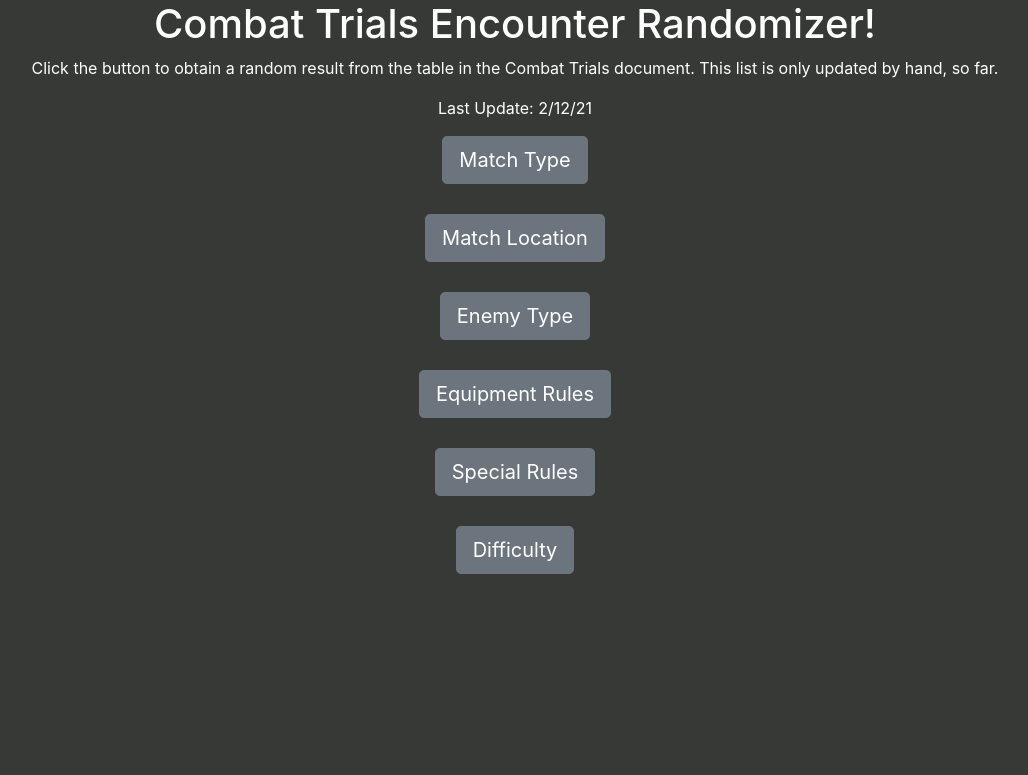
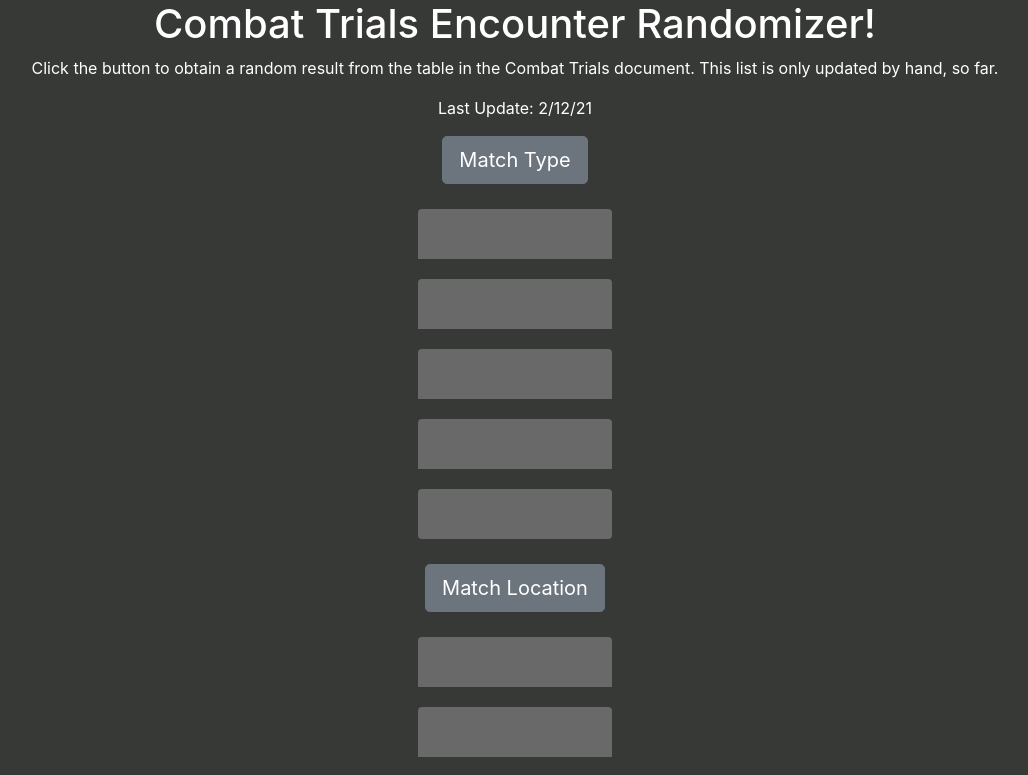
Before and after one commit to Xisifer/encounter-generator, a React (Create React App) app: page / in a window 1280 px wide. Shown: the top 775 px of the page, without its empty margins (125-1153 px from the left). Built offline with nearby package versions, Linux system fonts and the light colour scheme.

Commit message:
Generalized and simplified roller-function code. Fixed min height of result boxes. Extracted result counts to separate functions for future support of end-user modification.

```diff
--- a/src/App.css
+++ b/src/App.css
@@ -52,17 +52,23 @@ body {
 .result-box {
   display: flex;
   position: relative;
-  left: 40%;
-  right: 40%;
   padding:15px;
-  width:50%;
+  width:35%;
+  margin: 0 auto;
 
 }
 .list-group-item {
   border-top-left-radius: inherit;
   border-top-right-radius: inherit;
-  width: 200px;
+  height: auto;
+  min-height: 50px;
+  color:white !important;
+  border:5px red !important;
+  background-color: dimgray !important;
+  margin: 10px 0;
 }
+
+
 
 #results {
   width:40%;
@@ -121,13 +127,6 @@ body {
   border-radius: .25rem;
 }
 
-.list-group-item {
-  color:white !important;
-  border:5px red !important;
-  background-color: dimgray !important;
-  height:50px;
-  margin: 10px 0;
-}
 
 .list-group {
   width:100%;
--- a/src/App.js
+++ b/src/App.js
@@ -5,14 +5,22 @@ import "bootstrap/dist/css/bootstrap.min.css";
 import {ResultBox} from "./resultBox";
 
 
+const LOCATION_COUNT = 3;
+const MATCH_TYPE_COUNT = 5;
+const ENEMY_TYPE_COUNT = 5;
+const EQUIPMENT_COUNT = 3;
+const RULES_COUNT = 4;
+const DIFFICULTY_COUNT = 5;
+
+
   function App() {
 
-  const [matchTypeState, setMatchTypeState]=React.useState([])
-  const [matchLocationState, setMatchLocationState]=React.useState([])
-  const [matchEnemyState, setMatchEnemyState]=React.useState([])
-  const [matchRulesState, setMatchRulesState]=React.useState([])
-  const [matchGearState, setMatchGearState]=React.useState([])
-  const [matchDifficultyState, setMatchDifficultyState]=React.useState([])
+  const [matchTypeState, setMatchTypeState]=React.useState(Array(MATCH_TYPE_COUNT).fill())
+  const [matchLocationState, setMatchLocationState]=React.useState(Array(LOCATION_COUNT).fill())
+  const [matchEnemyState, setMatchEnemyState]=React.useState(Array(ENEMY_TYPE_COUNT).fill())
+  const [matchRulesState, setMatchRulesState]=React.useState(Array(RULES_COUNT).fill())
+  const [matchGearState, setMatchGearState]=React.useState(Array(EQUIPMENT_COUNT).fill())
+  const [matchDifficultyState, setMatchDifficultyState]=React.useState(Array(DIFFICULTY_COUNT).fill())
 
 
 
@@ -257,17 +265,21 @@ import {ResultBox} from "./resultBox";
 
     let dataCopy = [...data];
 
+    let newData = [];
 
-    const index1 = Math.floor(Math.random() * (dataCopy.length))
-    let randomData1 = dataCopy.splice(index1,1)
+    for (let i=0; i < count; i++) {
+      const index = Math.floor(Math.random() * (dataCopy.length))
+        newData.push(dataCopy.splice(index,1))
+    }
+    setDataState(newData);
 
-    const index2 = Math.floor(Math.random() * (dataCopy.length))
-    let randomData2 = dataCopy.splice(index2,1)
 
-    const index3 = Math.floor(Math.random() * (dataCopy.length))
-    let randomData3 = dataCopy.splice(index3,1)
+    // const index2 = Math.floor(Math.random() * (dataCopy.length))
+    // let randomData2 = dataCopy.splice(index2,1)
 
-    setDataState([randomData1,randomData2,randomData3]);
+    // const index3 = Math.floor(Math.random() * (dataCopy.length))
+    // let randomData3 = dataCopy.splice(index3,1)
+
 
 
 
@@ -290,7 +302,7 @@ import {ResultBox} from "./resultBox";
           variant="secondary"
           size="lg"
           id="match-type-button"
-          onClick={() => dataRoller(matchType, setMatchTypeState)}>
+          onClick={() => dataRoller(matchType, setMatchTypeState, ENEMY_TYPE_COUNT)}>
             Match Type
           </Button>
           <ResultBox
@@ -304,7 +316,7 @@ import {ResultBox} from "./resultBox";
           variant="secondary"
           size="lg"
           id="match-location-button"
-          onClick={() => dataRoller(matchLocation, setMatchLocationState)}>
+          onClick={() => dataRoller(matchLocation, setMatchLocationState, LOCATION_COUNT)}>
             Match Location
           </Button>
           <ResultBox
@@ -318,7 +330,7 @@ import {ResultBox} from "./resultBox";
           variant="secondary"
           size="lg"
           id="enemy-type-button"
-          onClick={() => dataRoller(matchEnemy, setMatchEnemyState)}>
+          onClick={() => dataRoller(matchEnemy, setMatchEnemyState, ENEMY_TYPE_COUNT)}>
             Enemy Type
           </Button>
           <ResultBox
@@ -333,7 +345,7 @@ import {ResultBox} from "./resultBox";
           variant="secondary"
           size="lg"
           id="match-equipment-button"
-          onClick={() => dataRoller(matchGear, setMatchGearState)}>
+          onClick={() => dataRoller(matchGear, setMatchGearState, EQUIPMENT_COUNT)}>
             Equipment Rules
           </Button>
           <ResultBox
@@ -348,7 +360,7 @@ import {ResultBox} from "./resultBox";
           variant="secondary"
           size="lg"
           id="rules-button"
-          onClick={() => dataRoller(matchRules, setMatchRulesState)}>
+          onClick={() => dataRoller(matchRules, setMatchRulesState, RULES_COUNT)}>
             Special Rules
           </Button>
           <ResultBox
@@ -362,7 +374,7 @@ import {ResultBox} from "./resultBox";
           variant="secondary"
           size="lg"
           id="rules-button"
-          onClick={() => dataRoller(matchDifficulty, setMatchDifficultyState)}>
+          onClick={() => dataRoller(matchDifficulty, setMatchDifficultyState, DIFFICULTY_COUNT)}>
             Difficulty
           </Button>
           <ResultBox
```
